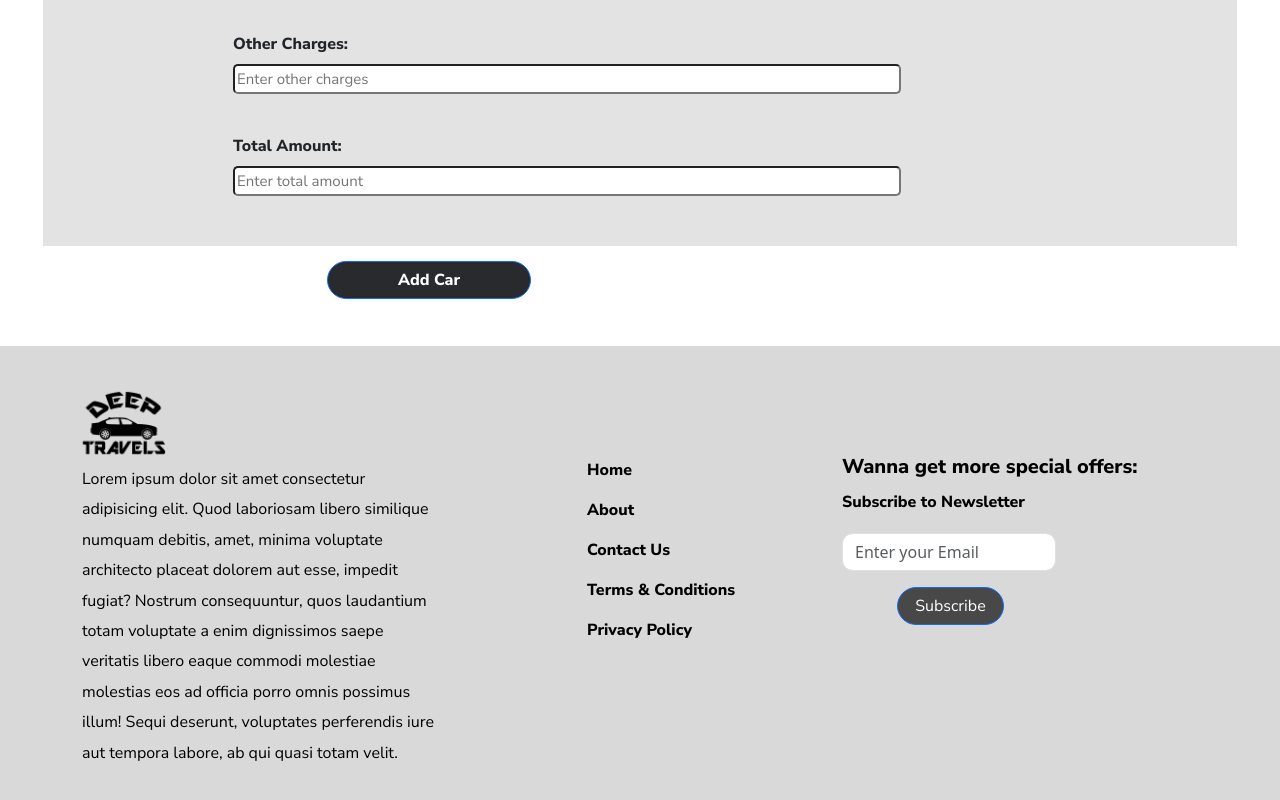
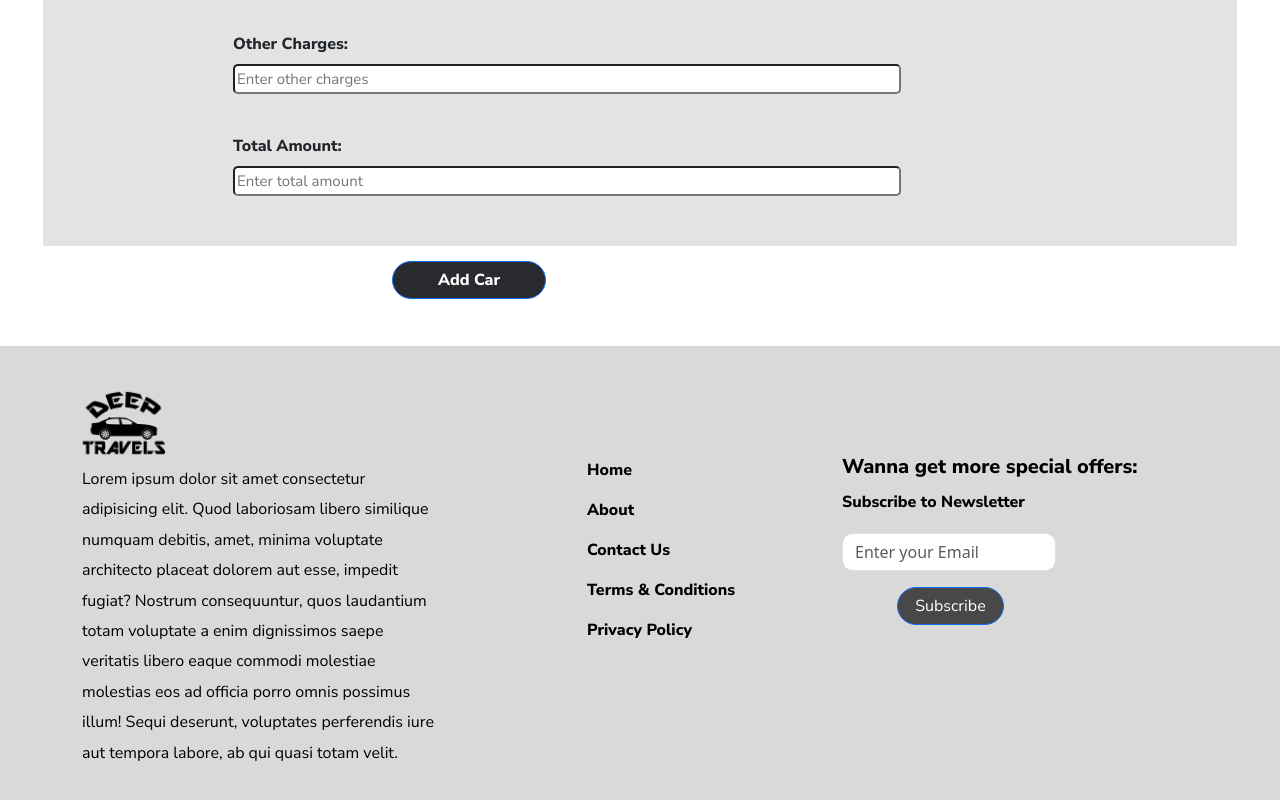
Before and after one commit to adarshraj26/Deep-Travels, a React (Create React App) app: page /add-car-details in a window 1280 px wide. Shown: the part 1237-2037 px from the top of the page. Built offline with nearby package versions, Linux system fonts and the light colour scheme.

Commit message:
css-changes

```diff
--- a/src/Components/style.css
+++ b/src/Components/style.css
@@ -1035,20 +1035,19 @@ footer {
 }
 
 .submit-btn {
-  display: flex;
   position: absolute;
+  display: flex;
   align-items: center;
   justify-content: center;
-  margin-top: 50%;
-  width: 40%;
-  margin-left: 20%;
+  margin-top: 500px;
+  /* width: 40%; */
+  margin-left: 15%;
 }
 
 .submit-btn .btn {
   background: var(--card-btn);
   font-family: var(--ff-3);
-  width: 40%;
-
+  width: 20%;
   font-weight: var(--fw-1);
   border-radius: 25px;
 }
@@ -1088,9 +1087,7 @@ footer {
 /* For Desktop View */
 @media screen and (min-device-width: 1025px) {
   .submit-btn {
-    margin-top: 33%;
-    width: 20%;
-    margin-left: 30%;
+    width: 60%;
   }
 }
 
@@ -1249,10 +1246,15 @@ footer {
     margin-left: 140px;
   }
 
-  .submit-btn{
+  .submit-btn {
     margin-top: 45px;
     width: 40%;
     margin-left: 100px;
+  }
+
+  .submit-btn .btn{
+    width: 30%;
+    margin-left: 80px;
   }
 
   .inputContainer .location {
```
